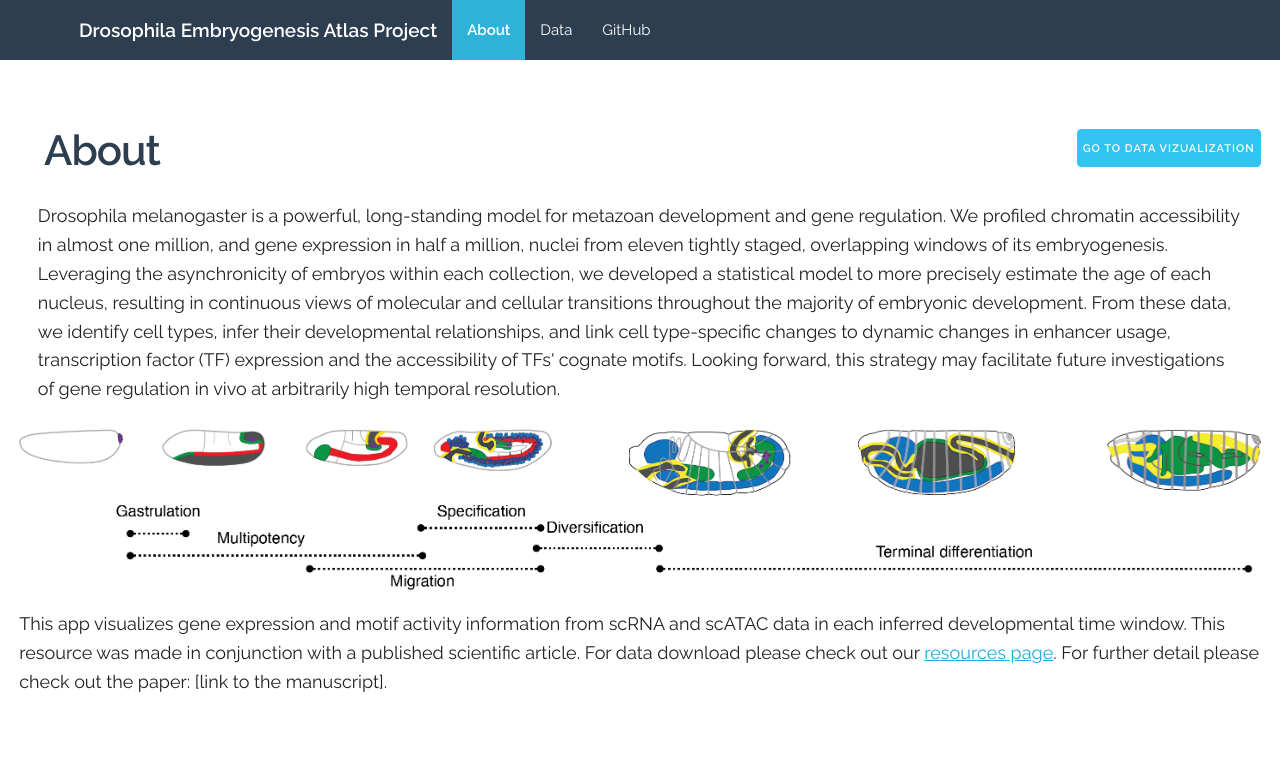
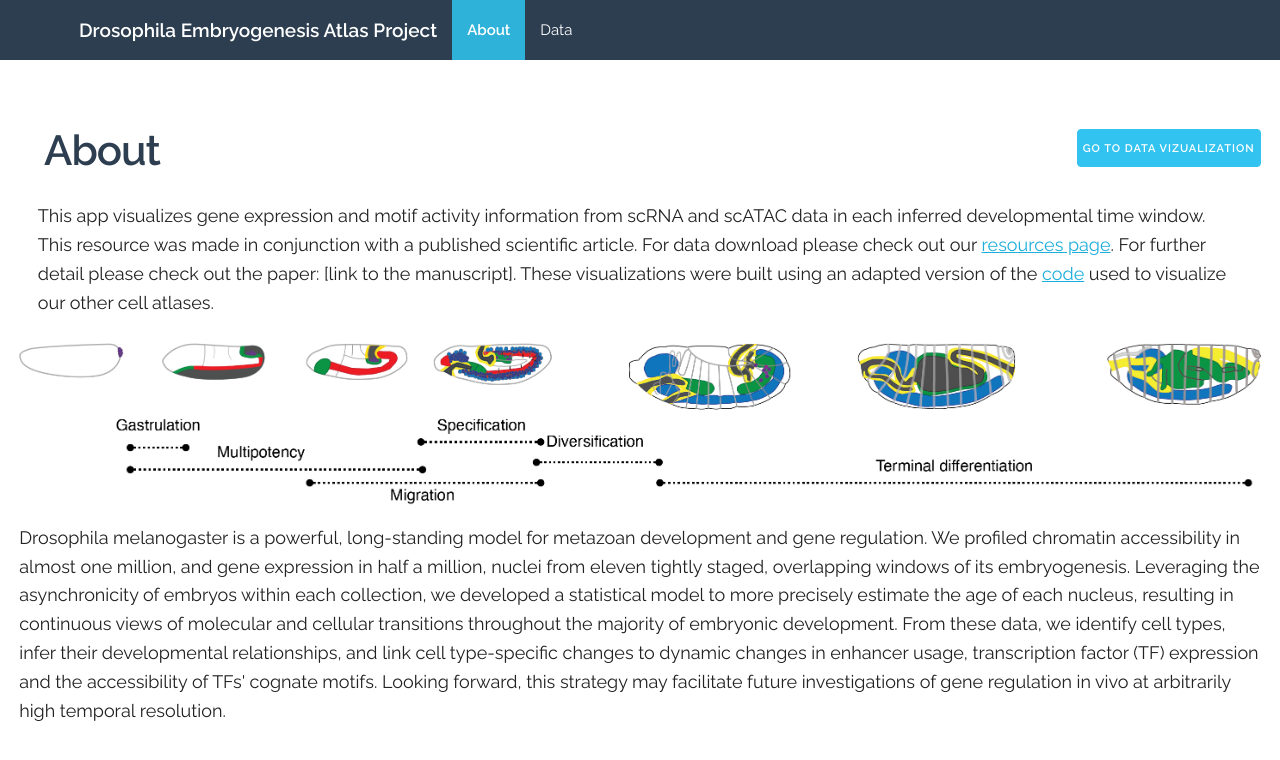
Before and after one commit to asddf123789/deap_website, a website: page public/about.html in a window 1280 px wide. Drawn offline with nearby package versions, Linux system fonts and the light colour scheme; files that its build step writes are made by us from their sources; files whose address does not match are found by name.

Commit message:
remove github tab

```diff
--- a/public/about.html
+++ b/public/about.html
@@ -34,9 +34,6 @@
             <li>
                 <a href="/deap_v2/public/index.html">Data</a>
             </li>
-            <li>
-                <a target='_blank' href="https://github.com/cooperqmarshall/mmca-website">GitHub</a>
-            </li>
             <li class="icon">
                 <a onclick="toggleNav()">
                     <i class="fa fa-bars"></i>
@@ -52,11 +49,11 @@
         </div>
         <p></p>
         <div class="container">
-            <p> Drosophila melanogaster is a powerful, long-standing model for metazoan development and gene regulation. We profiled chromatin accessibility in almost one million, and gene expression in half a million, nuclei from eleven tightly staged, overlapping windows of its embryogenesis. Leveraging the asynchronicity of embryos within each collection, we developed a statistical model to more precisely estimate the age of each nucleus, resulting in continuous views of molecular and cellular transitions throughout the majority of embryonic development. From these data, we identify cell types, infer their developmental relationships, and link cell type-specific changes to dynamic changes in enhancer usage, transcription factor (TF) expression and the accessibility of TFs' cognate motifs. Looking forward, this strategy may facilitate future investigations of gene regulation in vivo at arbitrarily high temporal resolution.
+            <p>This app visualizes gene expression and motif activity information from scRNA and scATAC data in each inferred developmental time window. This resource was made in conjunction with a published scientific article. For data download please check out our <a href="https://shendure-web.gs.washington.edu/content/members/DEAP_website/public/">resources page</a>. For further detail please check out the paper: [link to the manuscript]. These visualizations were built using an adapted version of the <a target='_blank' href="https://github.com/cooperqmarshall/mmca-website">code</a> used to visualize our other cell atlases.
+            </p>
         </div>
         <img src="/deap_v2/public/images/about.png" alt="" width="100%">
-            <p>This app visualizes gene expression and motif activity information from scRNA and scATAC data in each inferred developmental time window. This resource was made in conjunction with a published scientific article. For data download please check out our <a href="https://shendure-web.gs.washington.edu/content/members/DEAP_website/public/">resources page</a>. For further detail please check out the paper: [link to the manuscript].
-            </p>
+            <p> Drosophila melanogaster is a powerful, long-standing model for metazoan development and gene regulation. We profiled chromatin accessibility in almost one million, and gene expression in half a million, nuclei from eleven tightly staged, overlapping windows of its embryogenesis. Leveraging the asynchronicity of embryos within each collection, we developed a statistical model to more precisely estimate the age of each nucleus, resulting in continuous views of molecular and cellular transitions throughout the majority of embryonic development. From these data, we identify cell types, infer their developmental relationships, and link cell type-specific changes to dynamic changes in enhancer usage, transcription factor (TF) expression and the accessibility of TFs' cognate motifs. Looking forward, this strategy may facilitate future investigations of gene regulation in vivo at arbitrarily high temporal resolution.</p>
     </div>
 
 </body>
```
Also changed, not shown: public/index.html (+0 -3 lines), public/images/favicon.png, 1 other file.
